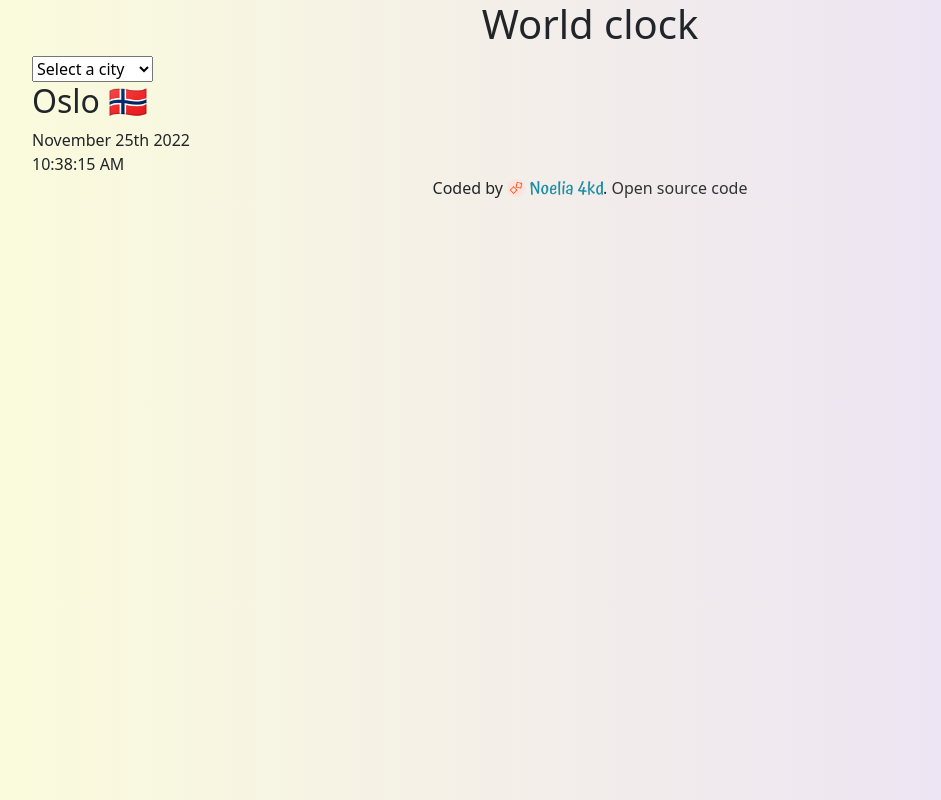
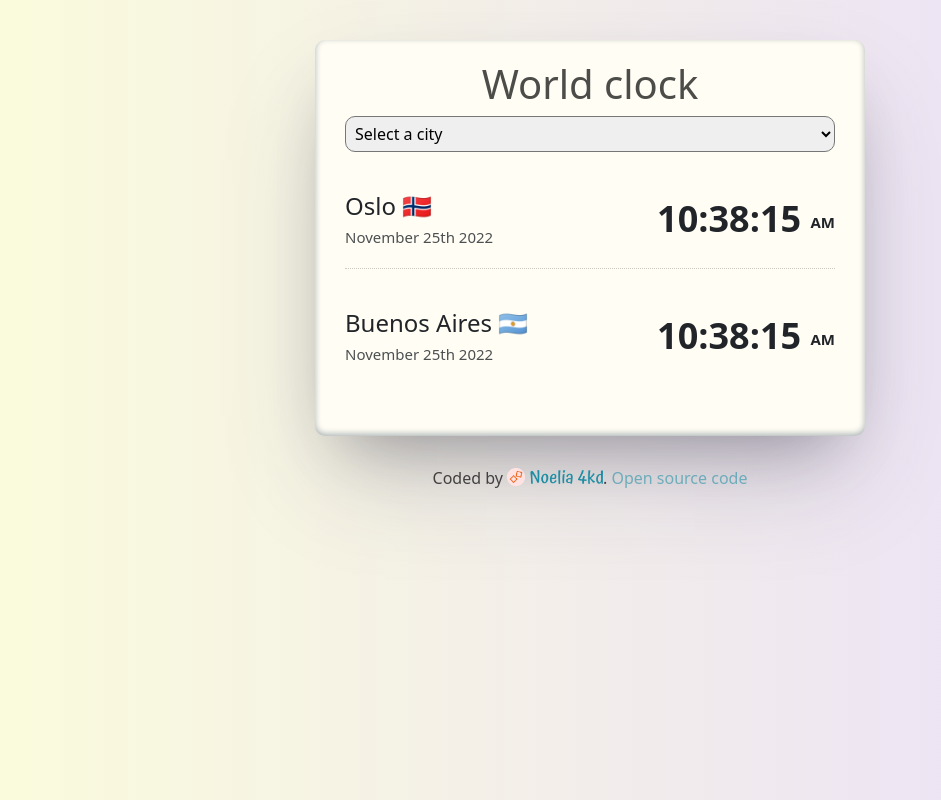
Before and after one commit to noe4kd/World-clock, a plain HTML site: page index.html in a window 1280 px wide. Shown: the whole page, without its empty margins (50-991 px from the left). Drawn offline with nearby package versions, Linux system fonts and the light colour scheme.

Commit message:
added style with css

```diff
--- a/css/style.css
+++ b/css/style.css
@@ -1,5 +1,5 @@
  :root {
-   --primary-color: #2692A6;
+   --primary-color: #2692a6;
    --secondary-color: #EF641A;
    --text-shadow: 0.5px 0.5px 1px rgb(131, 57, 14), 0 0 0.5em rgb(216, 149, 134), 0 0 0.1em rgb(90, 25, 7);
    --box-shadow: rgba(50, 50, 93, 0.25) 0px 50px 100px -20px, rgba(0, 0, 0, 0.3) 0px 30px 60px -30px, rgba(10, 37, 64, 0.35) 0px -2px 6px 0px inset;
@@ -11,9 +11,60 @@
    background: linear-gradient(-90deg, #e9defa 0%, #fbfcdb 100%);
  }
 
+ .container {
+   max-width: 550px;
+   margin: 40px auto;
+   background: rgb(255, 253, 244);
+   padding: 30px;
+   box-shadow: var(--box-shadow);
+   border-radius: var(--bs-border-radius);
+ }
+
+ select {
+   display: block;
+   width: 100%;
+   border-radius: var(--bs-border-radius);
+   padding: 5px;
+ }
+
+ .city {
+   display: flex;
+   margin: 20px 0;
+   justify-content: space-between;
+   padding: 20px 0;
+   border-bottom: 0.5px dotted rgba(0, 0, 0, 0.2);
+ }
+
+ .city:last-child {
+   border: none;
+ }
+
+ h2 {
+   font-size: 24px;
+   margin: 0 0 5px;
+ }
+
+ .date {
+   opacity: 0.8;
+   font-size: 15px;
+ }
+
+ .time {
+   font-size: 36px;
+   font-weight: bold;
+ }
+
+ .time small {
+   font-size: 15px;
+   vertical-align: middle;
+   line-height: 36px;
+ }
+
  h1,
  footer {
    text-align: center;
+   margin-top: -10px;
+   color: rgba(0, 0, 0, 0.7);
  }
 
  .logo-navbar {
@@ -24,7 +75,7 @@
 
  .footer {
    text-decoration: none;
-   color: rgb(50, 50, 51);
+   color: rgba(38, 146, 166, 0.6);
  }
 
  .footer:hover {
--- a/index.html
+++ b/index.html
@@ -29,9 +29,18 @@
     </select>
 
     <div class="city">
-      <h2>Oslo 🇳🇴</h2>
-      <div class="date">November 25th 2022</div>
-      <div class="time">10:38:15 AM</div>
+      <div>
+        <h2>Oslo 🇳🇴</h2>
+        <div class="date">November 25th 2022</div>
+      </div>
+      <div class="time">10:38:15 <small>AM</small></div>
+    </div>
+    <div class="city">
+      <div>
+        <h2>Buenos Aires 🇦🇷</h2>
+        <div class="date">November 25th 2022</div>
+      </div>
+      <div class="time">10:38:15 <small>AM</small></div>
     </div>
   </div>
   <footer>Coded by <a href="https://portfolioproject-noe4kd.netlify.app/">
```
